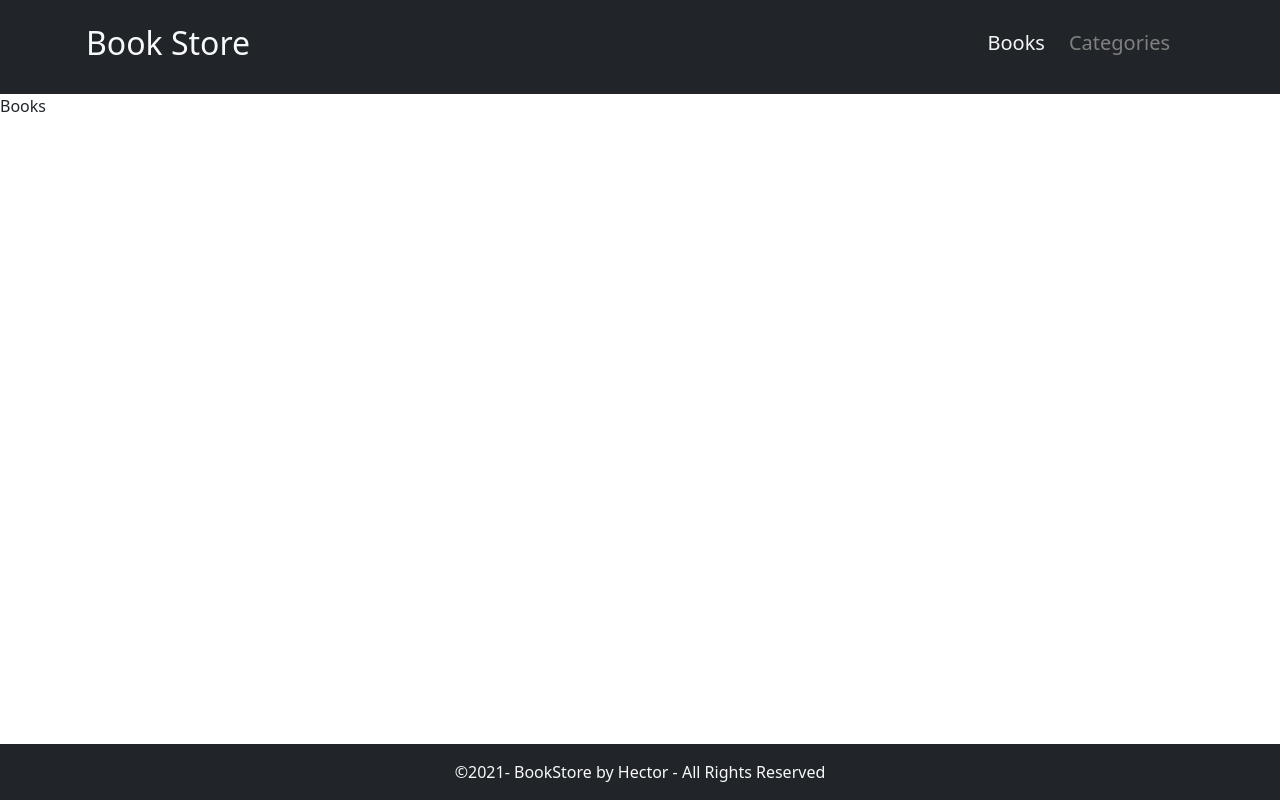
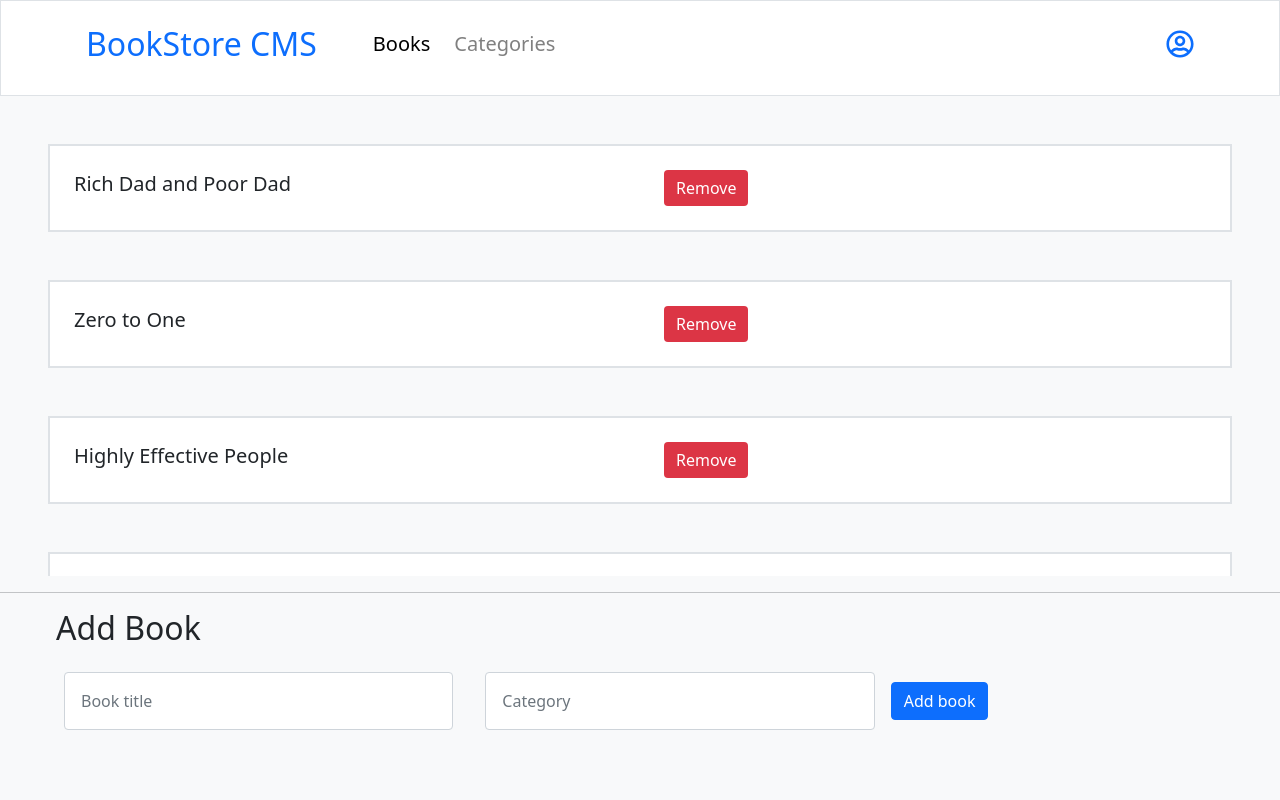
Before and after one commit to Hector096/Bookstore, a React (Create React App) app: page / in a window 1280 px wide. Built offline with nearby package versions, Linux system fonts and the light colour scheme.

Commit message:
added UI and add book form

```diff
--- a/package.json
+++ b/package.json
@@ -7,9 +7,11 @@
     "@testing-library/react": "^11.2.7",
     "@testing-library/user-event": "^12.8.3",
     "bootstrap": "^5.1.3",
+    "prop-types": "^15.7.2",
     "react": "^17.0.2",
     "react-bootstrap": "^2.0.1",
     "react-dom": "^17.0.2",
+    "react-icons": "^4.3.1",
     "react-redux": "^7.2.6",
     "react-router-dom": "^5.3.0",
     "react-scripts": "4.0.3",
--- a/src/components/App.css
+++ b/src/components/App.css
@@ -1,15 +1,19 @@
+.app-container {
+  height: 100vh;
+}
+
 .link {
   text-decoration: none;
   color: gray;
 }
 
 .link-active {
-  color: whitesmoke;
+  color: black;
   text-decoration: none;
 }
 
 .link:hover {
-  color: whitesmoke;
+  color: black;
 }
 
 .footer {
@@ -18,3 +22,8 @@
   display: block;
   width: 100%;
 }
+
+.book-container {
+  max-height: 60vh;
+  overflow-y: scroll;
+}
--- a/src/components/App.js
+++ b/src/components/App.js
@@ -1,19 +1,17 @@
 import { BrowserRouter as Router, Switch, Route } from 'react-router-dom';
-import Books from './Books';
+import BookContainer from './BookContainer';
 import Categories from './Categories';
 import Header from './Header';
-import Footer from './Footer';
 
 function App() {
   return (
-    <div>
+    <div className="bg-light app-container">
       <Router>
         <Header />
         <Switch>
-          <Route exact path="/" component={Books} />
+          <Route exact path="/" component={BookContainer} />
           <Route exact path="/categories" component={Categories} />
         </Switch>
-        <Footer />
       </Router>
     </div>
   );
--- /dev/null
+++ b/src/components/BookContainer.js
@@ -0,0 +1,35 @@
+import React from 'react';
+import { Form, Button, Col } from 'react-bootstrap';
+import Books from './Books';
+import './App.css';
+
+export default function BookContainer() {
+  const books = [{ title: 'Rich Dad and Poor Dad', id: '2' }, { title: 'Zero to One', id: '22' }, { title: 'Highly Effective People', id: '3' }, { title: 'Highly Effective People', id: '5' }];
+
+  return (
+    <>
+      <div className="book-container">
+        {books === undefined || books.length === 0 ? (
+          <h2 className="text-center fw-bold mt-5">No Books Found..</h2>
+        ) : (
+          books.map((item) => (
+            <Books data={item} key={item.id} />
+          ))
+
+        )}
+      </div>
+      <hr />
+      <h2 className="ms-5 m-2 ps-2">Add Book</h2>
+      <Form className="d-lg-flex ms-5">
+        <Col className="m-3"><Form.Control type="text" placeholder="Book title" className="p-3 me-3" /></Col>
+
+        <Col className="m-3"><Form.Control type="text" placeholder="Category" className="p-3 me-3" /></Col>
+        <Col className="m-auto">
+          <Button variant="primary" type="submit">
+            Add book
+          </Button>
+        </Col>
+      </Form>
+    </>
+  );
+}
--- a/src/components/Books.js
+++ b/src/components/Books.js
@@ -1,9 +1,21 @@
 import React from 'react';
+import { Row, Col, Button } from 'react-bootstrap';
+import { PropTypes } from 'prop-types';
 
-export default function Books() {
+export default function Books(props) {
+  const { data } = props;
   return (
     <div>
-      Books
+      <Row className="m-5 border border-2 bg-white">
+        <Col className="p-4 m-auto"><h5>{data.title}</h5></Col>
+        <Col className="p-4 m-auto"><Button className="bg-danger border border-0">Remove</Button></Col>
+      </Row>
     </div>
   );
 }
+
+Books.propTypes = {
+  data: PropTypes.shape({
+    title: PropTypes.string.isRequired,
+  }).isRequired,
+};
--- a/src/components/Footer.js
+++ /dev/null
@@ -1,15 +0,0 @@
-import React from 'react';
-import { Container } from 'react-bootstrap';
-import './App.css';
-
-export default function Footer() {
-  return (
-    <div>
-      <Container fluid className="bg-dark text-light p-3 footer text-center">
-        &copy;
-        {new Date().getFullYear()}
-        - BookStore by Hector - All Rights Reserved
-      </Container>
-    </div>
-  );
-}
--- a/src/components/Header.js
+++ b/src/components/Header.js
@@ -2,16 +2,27 @@ import React from 'react';
 import { Navbar, Container, Nav } from 'react-bootstrap';
 import { NavLink } from 'react-router-dom';
 import './App.css';
+import { FaRegUserCircle } from 'react-icons/fa';
 
 export default function Header() {
   return (
-    <Navbar bg="dark" variant="dark">
-      <Container className="p-3">
-        <NavLink to="/" className="h2 text-decoration-none text-light">Book Store</NavLink>
-        <Nav className="ms-auto">
-          <NavLink to="/" className="h5 me-4 link" activeClassName="link-active">Books</NavLink>
-          <NavLink to="categories" className="h5 me-4 link" activeClassName="link-active">Categories</NavLink>
-        </Nav>
+    <Navbar bg="white" expand="lg" className="border border-bottom-3">
+      <Container className="p-3 bg-white">
+        <NavLink to="/" className="h2 text-decoration-none text-primary me-5">BookStore CMS</NavLink>
+        <Navbar.Toggle aria-controls="basic-navbar-nav" />
+        <Navbar.Collapse id="basic-navbar-nav">
+          <Nav
+            className="me-auto m-2 my-lg-0"
+            navbarScroll
+          >
+            <NavLink to="/" className="h5 me-4 link" activeClassName="link-active">Books</NavLink>
+            <NavLink to="categories" className="h5 me-4 link" activeClassName="link-active">Categories</NavLink>
+
+          </Nav>
+          <NavLink to="/" className="d-flex">
+            <FaRegUserCircle className="h3" />
+          </NavLink>
+        </Navbar.Collapse>
       </Container>
     </Navbar>
   );
--- a/src/index.css
+++ b/src/index.css
@@ -1,5 +1,9 @@
+* {
+  margin: 0;
+  padding: 0;
+}
+
 body {
-  margin: 0;
   font-family:
     -apple-system,
     BlinkMacSystemFont,
@@ -15,13 +19,3 @@ body {
   -webkit-font-smoothing: antialiased;
   -moz-osx-font-smoothing: grayscale;
 }
-
-code {
-  font-family:
-    source-code-pro,
-    Menlo,
-    Monaco,
-    Consolas,
-    'Courier New',
-    monospace;
-}
```
Also changed, not shown: 1 other file (tests, documents, lock files or other folders).
